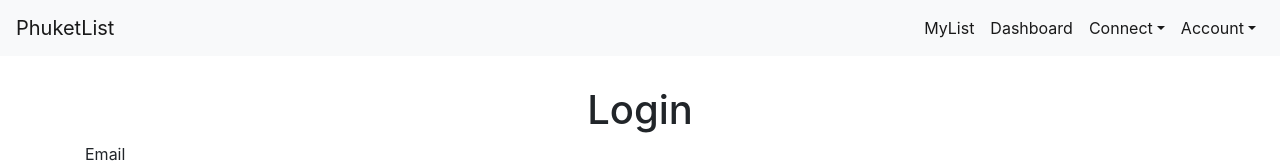
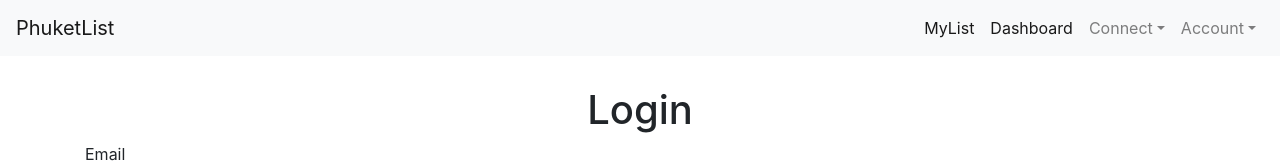
Before and after one commit to stevenGarciaDev/PhuketList, a React (Create React App) app in the folder front-end/: page /login in a window 1280 px wide. Shown: the top 163 px of the page. Built offline with nearby package versions, Linux system fonts and the light colour scheme; sample sign-in values are in the browser's storage.

Commit message:
Improve nav bar by allowing user to logout and redirect.

```diff
--- a/front-end/package.json
+++ b/front-end/package.json
@@ -7,6 +7,7 @@
     "bootstrap": "^4.3.1",
     "font-awesome": "^4.7.0",
     "joi-browser": "^13.4.0",
+    "jquery": "^3.3.1",
     "jwt-decode": "^2.2.0",
     "react": "^16.8.1",
     "react-bootstrap": "^1.0.0-beta.5",
--- a/front-end/public/index.html
+++ b/front-end/public/index.html
@@ -24,7 +24,9 @@
     -->
     <title>React App</title>
     <!-- jQuery library -->
-    <script src="https://ajax.googleapis.com/ajax/libs/jquery/3.3.1/jquery.min.js"></script>
+
+    <script src="https://code.jquery.com/jquery-3.3.1.slim.min.js" integrity="sha384-q8i/X+965DzO0rT7abK41JStQIAqVgRVzpbzo5smXKp4YfRvH+8abtTE1Pi6jizo" crossorigin="anonymous"></script>
+    <script src="https://cdnjs.cloudflare.com/ajax/libs/popper.js/1.14.7/umd/popper.min.js" integrity="sha384-UO2eT0CpHqdSJQ6hJty5KVphtPhzWj9WO1clHTMGa3JDZwrnQq4sF86dIHNDz0W1" crossorigin="anonymous"></script>
   </head>
   <body>
     <noscript>You need to enable JavaScript to run this app.</noscript>
--- a/front-end/src/App.js
+++ b/front-end/src/App.js
@@ -5,18 +5,21 @@ import BucketList from './components/BucketList';
 import Navbar from './components/Navbar';
 import LoginForm from "./components/LoginForm";
 import RegisterForm from "./components/RegisterForm";
+import Logout from './components/logout';
 import NotFound from "./components/notFound";
 import ProtectedRoute from "./components/common/protectedRoute";
 import { getCurrentUser } from "./services/authService";
 
+
 class App extends Component {
 
-  state = { };
+  state = {
+    user: ''
+  };
 
   componentDidMount() {
     const user = getCurrentUser();
-    console.log("The user is ", user);
-    this.setState({ user });
+    if (user) this.setState({ user });
   }
 
   render() {
@@ -31,6 +34,7 @@ class App extends Component {
             />
             <Route path="/login" component={LoginForm} />
             <Route path="/register" component={RegisterForm} />
+            <Route path="/logout" component={Logout} />
             <Route path="/not-found" component={NotFound} />
             <Route path="/" component={LoginForm} />
             <Redirect to="/not-found" />
--- a/front-end/src/components/Navbar.jsx
+++ b/front-end/src/components/Navbar.jsx
@@ -1,5 +1,6 @@
 import React, { Component } from 'react';
 import { NavLink, Link } from 'react-router-dom';
+import { NavDropdown } from 'react-bootstrap';
 
 class Navbar extends Component {
 
@@ -28,29 +29,20 @@ class Navbar extends Component {
                 </NavLink>
               </li>
 
-              <li className="nav-item dropdown">
-                <NavLink className="nav-link dropdown-toggle" to="#" id="navbarDropdown" role="button" data-toggle="dropdown" aria-haspopup="true" aria-expanded="false">
-                  Connect
-                </NavLink>
-                <div className="dropdown-menu" aria-labelledby="navbarDropdown">
-                  <Link className="dropdown-item" to="#">Action</Link>
-                  <Link className="dropdown-item" to="#">Another action</Link>
-                  <div className="dropdown-divider"></div>
-                  <Link className="dropdown-item" to="#">Something else here</Link>
-                </div>
-              </li>
+              <NavDropdown title="Connect" id="basic-nav-dropdown">
+                <NavDropdown.Item href="#action/3.1">Friends</NavDropdown.Item>
+                <NavDropdown.Item href="#action/3.2">Messages</NavDropdown.Item>
+              </NavDropdown>
 
-              <li className="nav-item dropdown">
-                <NavLink className="nav-link dropdown-toggle" to="#" id="navbarDropdown" role="button" data-toggle="dropdown" aria-haspopup="true" aria-expanded="false">
-                  Account
-                </NavLink>
-                <div className="dropdown-menu" aria-labelledby="navbarDropdown">
-                  <Link className="dropdown-item" to="#">Action</Link>
-                  <Link className="dropdown-item" to="#">Another action</Link>
-                  <div className="dropdown-divider"></div>
-                  <Link className="dropdown-item" to="#">Sign out</Link>
-                </div>
-              </li>
+              <NavDropdown title="Account" id="basic-nav-dropdown">
+                <NavDropdown.Item href="#action/3.1">My Profile</NavDropdown.Item>
+                <NavDropdown.Item href="#action/3.2">Setting</NavDropdown.Item>
+                <NavDropdown.Item href="#action/3.3">Contact</NavDropdown.Item>
+                <NavDropdown.Divider />
+                <NavDropdown.Item href="#action/3.4">
+                  <NavLink className="nav-link" to="/logout">Sign out</NavLink>
+                </NavDropdown.Item>
+              </NavDropdown>
             </React.Fragment>
           }
 
--- /dev/null
+++ b/front-end/src/components/logout.jsx
@@ -0,0 +1,21 @@
+import React, { Component } from 'react';
+
+class Logout extends Component {
+
+  componentDidMount() {
+    // remove token from local storage
+    localStorage.removeItem('token');
+    // redirect user to homepage
+    window.location = '/login'; // App component will be mounted again
+  }
+
+  render() {
+    return (
+      <React.Fragment>
+      </React.Fragment>
+    );
+  }
+
+}
+
+export default Logout;
--- a/front-end/src/index.css
+++ b/front-end/src/index.css
@@ -33,7 +33,6 @@ code {
 
 .item-modify-options {
   display: flex;
-
 }
 
 .completed-task {
@@ -76,6 +75,7 @@ i {
 
 ------------- */
 
+
 #bucket-list-jumbotron {
   /* background-color: #fff; */
 }
--- a/front-end/src/services/authService.js
+++ b/front-end/src/services/authService.js
@@ -5,7 +5,7 @@ import jwtDecode from 'jwt-decode';
 const apiEndpoint = apiUrl + "/auth";
 
 export function login(email, password) {
-  return http.post(apiEndpoint, { email,password });
+  return http.post(apiEndpoint, { email, password });
 }
 
 export function getCurrentUser() {
```
Also changed, not shown: 1 other file (tests, documents, lock files or other folders).
